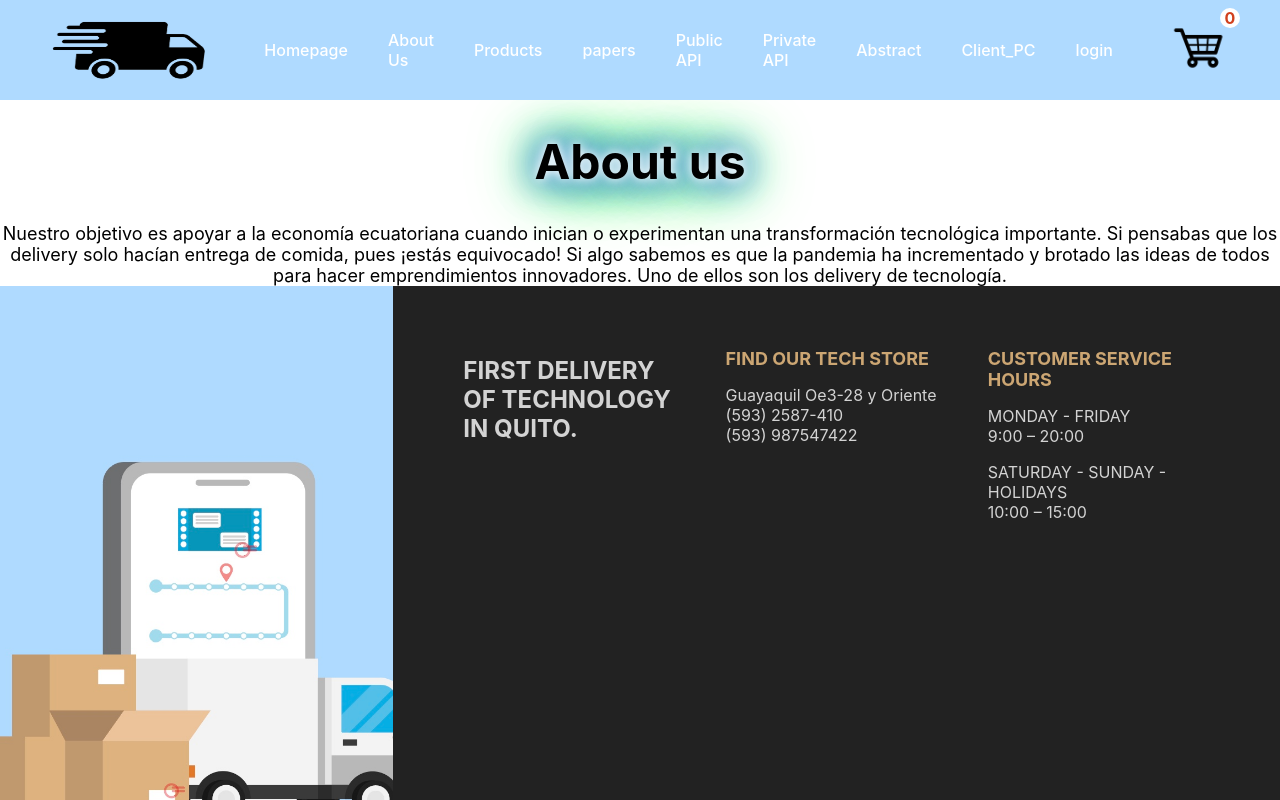
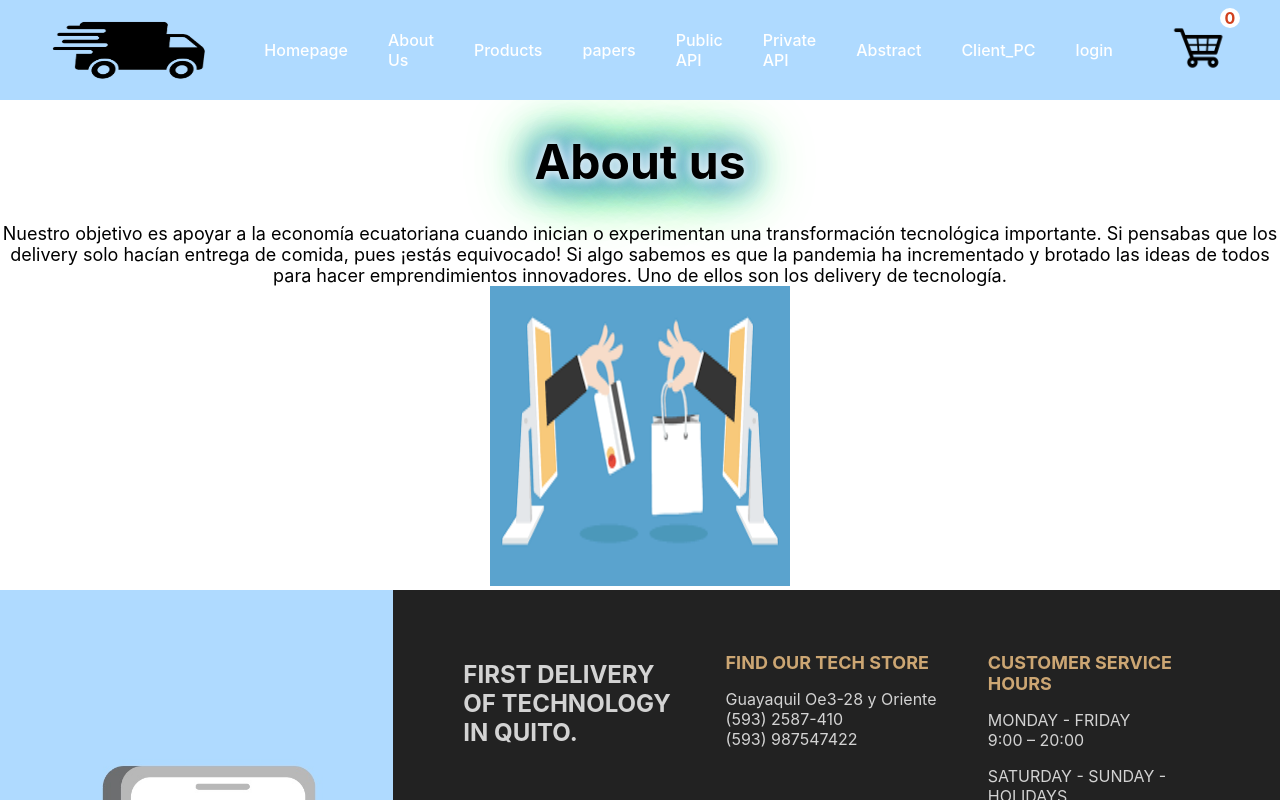
Before and after one commit to aacosios/ESPE202205-CODEKILLERS-TI-5450, a Next.js app in the folder 06-Code/03WebClient/: page /about in a window 1280 px wide. Shown: the top 800 px of the page. Built offline with nearby package versions, Linux system fonts and the light colour scheme.

Commit message:
Update about.js

```diff
--- a/06-Code/03WebClient/pages/about.js
+++ b/06-Code/03WebClient/pages/about.js
@@ -1,11 +1,15 @@
-import React from "react";
-
-import { About } from '../components/About';
-
+import React from 'react'
+import About from '../components/About'
+import AboutImage from '../components/AboutImage'
 
 const about = () => {
   return (
-    <div><About/></div>
+    <div>
+      <About>
+      </About>
+      <AboutImage></AboutImage>
+    </div>
+
 
   )
 }
```
